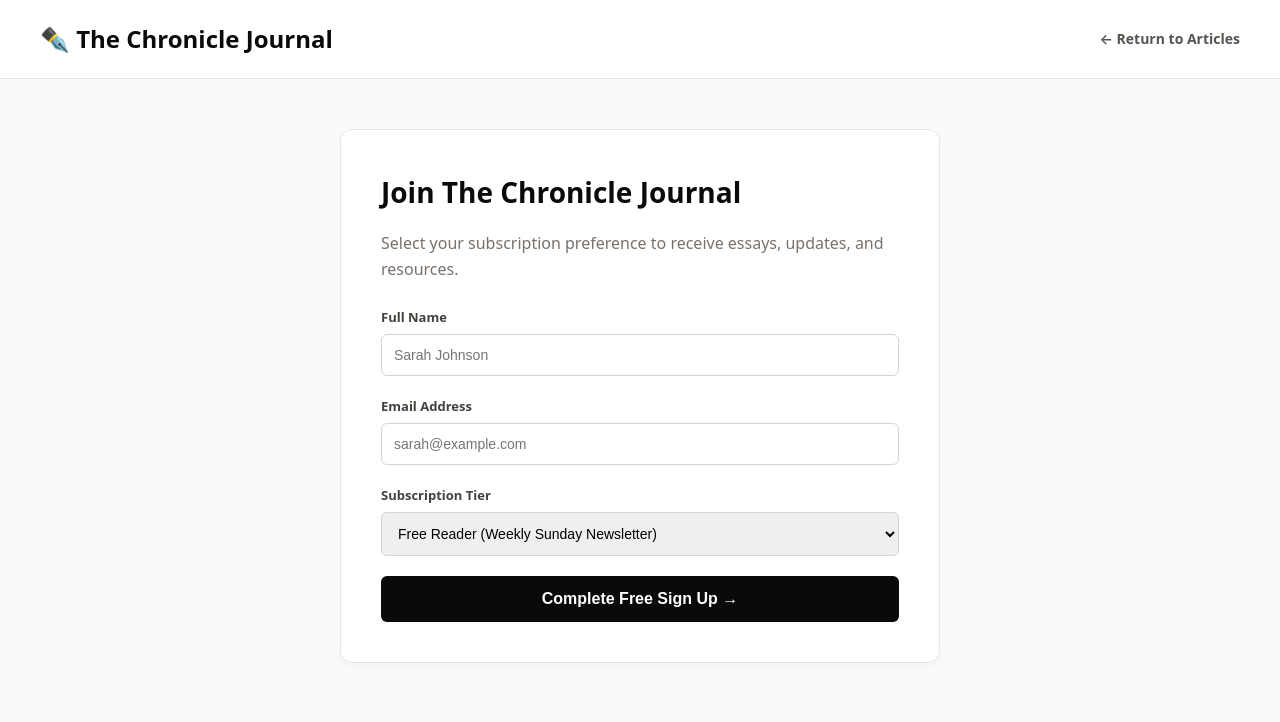
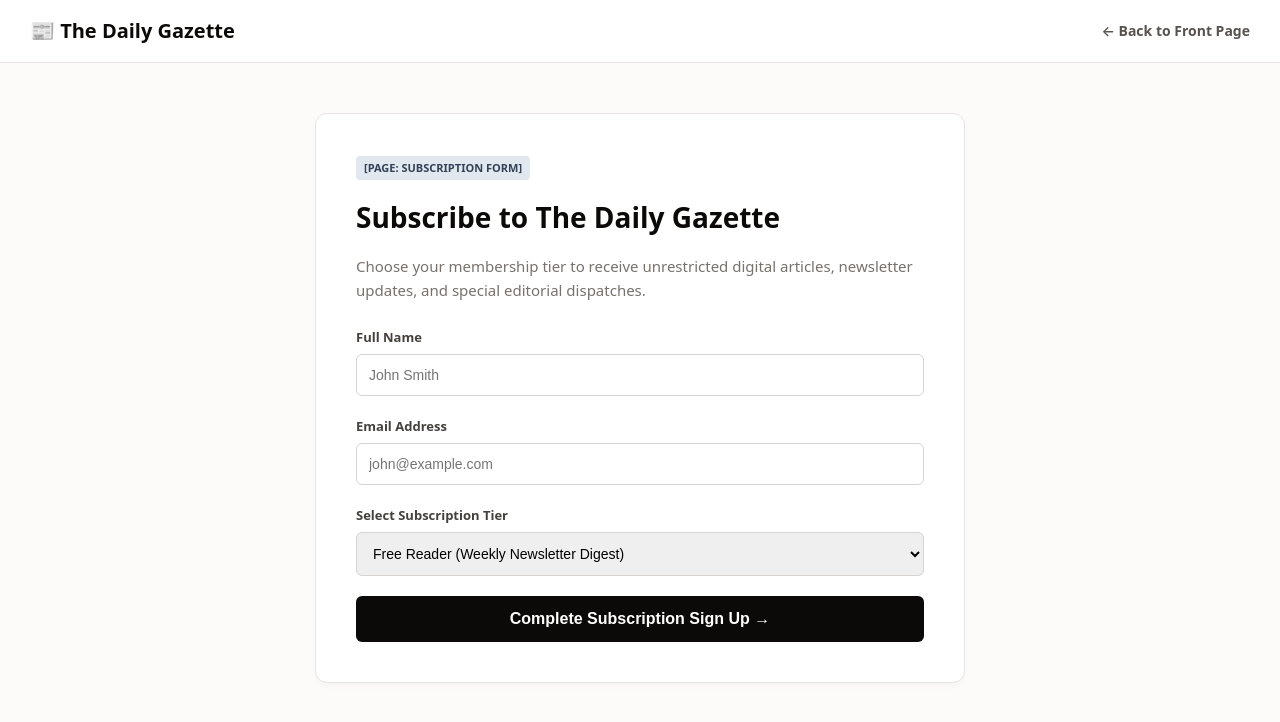
Before and after one commit to jessicamjaynes-bit/Personal-Blog_Site.Example, a plain HTML site: page signup.html in a window 1280 px wide. Drawn offline with Linux system fonts and the light colour scheme.

Commit message:
signup.html

```diff
--- a/signup.html
+++ b/signup.html
@@ -3,18 +3,21 @@
 <head>
     <meta charset="UTF-8">
     <meta name="viewport" content="width=device-width, initial-scale=1.0">
-    <title>Sign Up - The Chronicle Journal</title>
+    <title>Subscribe - The Daily Gazette</title>
     <style>
-        body { font-family: system-ui, -apple-system, sans-serif; margin: 0; padding: 0; color: #1c1917; background-color: #fafaf9; line-height: 1.6; }
-        header { background: #ffffff; border-bottom: 1px solid #e7e5e4; padding: 20px 40px; display: flex; justify-content: space-between; align-items: center; }
-        .journal-title { font-size: 24px; font-weight: bold; color: #0c0a09; text-decoration: none; }
-        .nav-links a { text-decoration: none; color: #57534e; font-size: 14px; font-weight: 600; margin-left: 15px; }
+        body { font-family: system-ui, -apple-system, sans-serif; margin: 0; padding: 0; color: #1c1917; background-color: #fcfbf9; line-height: 1.6; }
+        header { background: #ffffff; border-bottom: 1px solid #e7e5e4; padding: 15px 30px; display: flex; justify-content: space-between; align-items: center; }
+        .brand { font-size: 20px; font-weight: bold; color: #0c0a09; text-decoration: none; }
+        .nav-links a { color: #57534e; text-decoration: none; font-size: 14px; font-weight: 600; }
 
-        .container { max-width: 600px; margin: 50px auto; padding: 0 20px; }
+        .container { max-width: 650px; margin: 50px auto; padding: 0 20px; }
         .card { background: #ffffff; border: 1px solid #e7e5e4; border-radius: 12px; padding: 40px; box-shadow: 0 4px 6px -1px rgba(0,0,0,0.03); }
-        .card h1 { font-size: 28px; color: #0c0a09; margin-top: 0; margin-bottom: 10px; }
+        .section-badge { display: inline-block; background: #e2e8f0; color: #334155; font-size: 11px; font-weight: bold; padding: 3px 8px; border-radius: 4px; text-transform: uppercase; margin-bottom: 15px; }
 
-        .form-group { margin-bottom: 20px; text-align: left; }
+        h1 { font-size: 28px; color: #0c0a09; margin-top: 0; margin-bottom: 8px; }
+        p { color: #78716c; font-size: 15px; margin-bottom: 25px; }
+
+        .form-group { margin-bottom: 20px; }
         .form-group label { display: block; font-weight: 600; font-size: 13px; margin-bottom: 6px; color: #44403c; }
         .form-group input, .form-group select { width: 100%; padding: 12px; border: 1px solid #d6d3d1; border-radius: 6px; box-sizing: border-box; font-size: 14px; }
 
@@ -25,38 +28,39 @@
 <body>
 
     <header>
-        <a href="index.html" class="journal-title">✒️ The Chronicle Journal</a>
+        <a href="index.html" class="brand">📰 The Daily Gazette</a>
         <div class="nav-links">
-            <a href="index.html">← Return to Articles</a>
+            <a href="index.html">← Back to Front Page</a>
         </div>
     </header>
 
     <div class="container">
         <div class="card">
-            <h1>Join The Chronicle Journal</h1>
-            <p style="color: #78716c; margin-bottom: 25px;">Select your subscription preference to receive essays, updates, and resources.</p>
+            <span class="section-badge">[PAGE: SUBSCRIPTION FORM]</span>
+            <h1>Subscribe to The Daily Gazette</h1>
+            <p>Choose your membership tier to receive unrestricted digital articles, newsletter updates, and special editorial dispatches.</p>
 
-            <form onsubmit="event.preventDefault(); alert('Registration successful! Welcome to the journal.');">
+            <form onsubmit="event.preventDefault(); alert('Subscription registered successfully!');">
                 <div class="form-group">
                     <label>Full Name</label>
-                    <input type="text" placeholder="Sarah Johnson" required>
+                    <input type="text" placeholder="John Smith" required>
                 </div>
 
                 <div class="form-group">
                     <label>Email Address</label>
-                    <input type="email" placeholder="sarah@example.com" required>
+                    <input type="email" placeholder="john@example.com" required>
                 </div>
 
                 <div class="form-group">
-                    <label>Subscription Tier</label>
+                    <label>Select Subscription Tier</label>
                     <select>
-                        <option>Free Reader (Weekly Sunday Newsletter)</option>
-                        <option>Daily Digest (All Articles Direct to Email)</option>
-                        <option>VIP Supporter (Articles + Downloads & Assets)</option>
+                        <option>Free Reader (Weekly Newsletter Digest)</option>
+                        <option>Digital Pass (Unlimited Daily Online Access)</option>
+                        <option>VIP Supporter (Daily Pass + Digital Resource Downloads)</option>
                     </select>
                 </div>
 
-                <button type="submit" class="btn-submit">Complete Free Sign Up →</button>
+                <button type="submit" class="btn-submit">Complete Subscription Sign Up →</button>
             </form>
         </div>
     </div>
```
